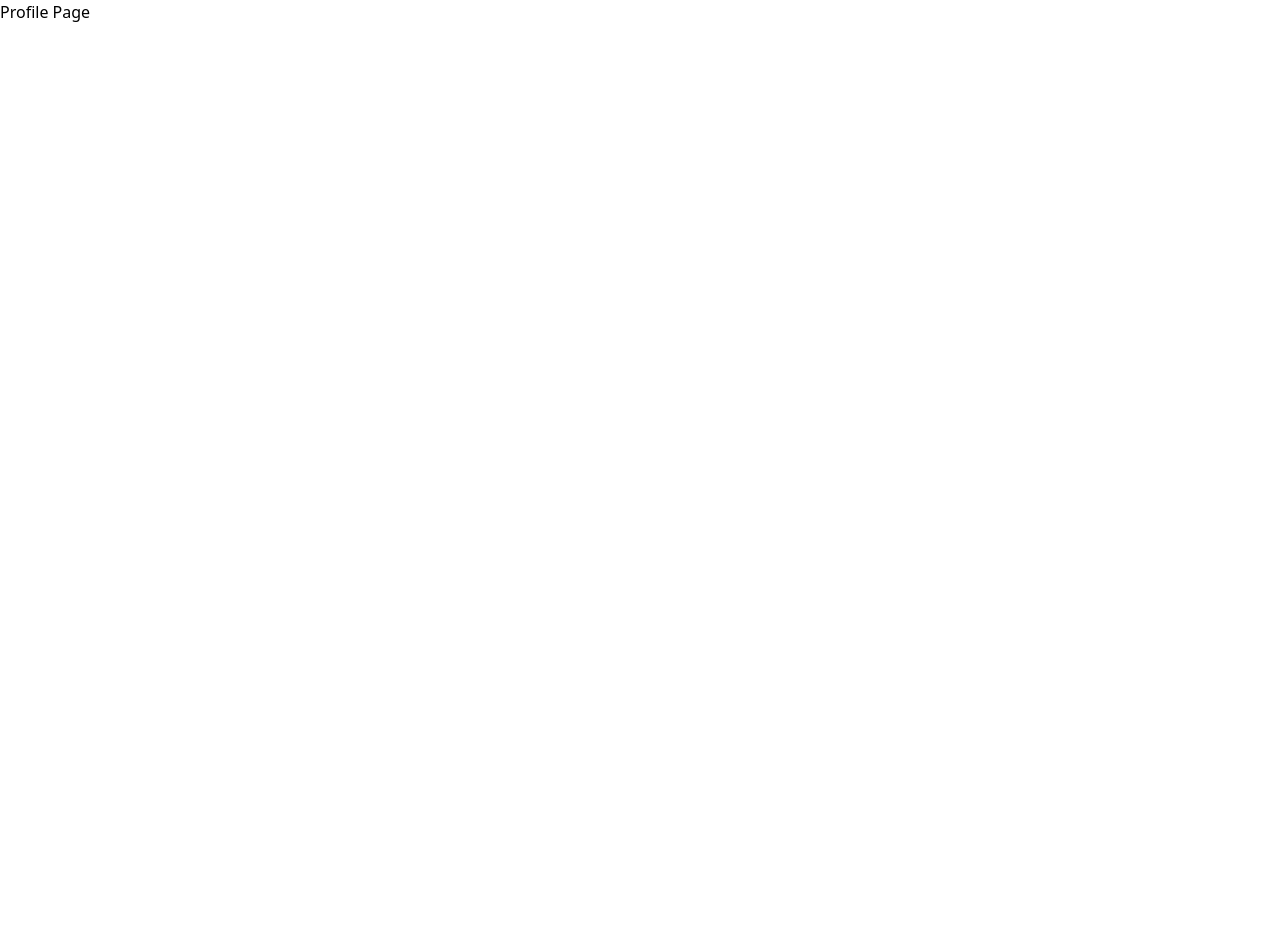
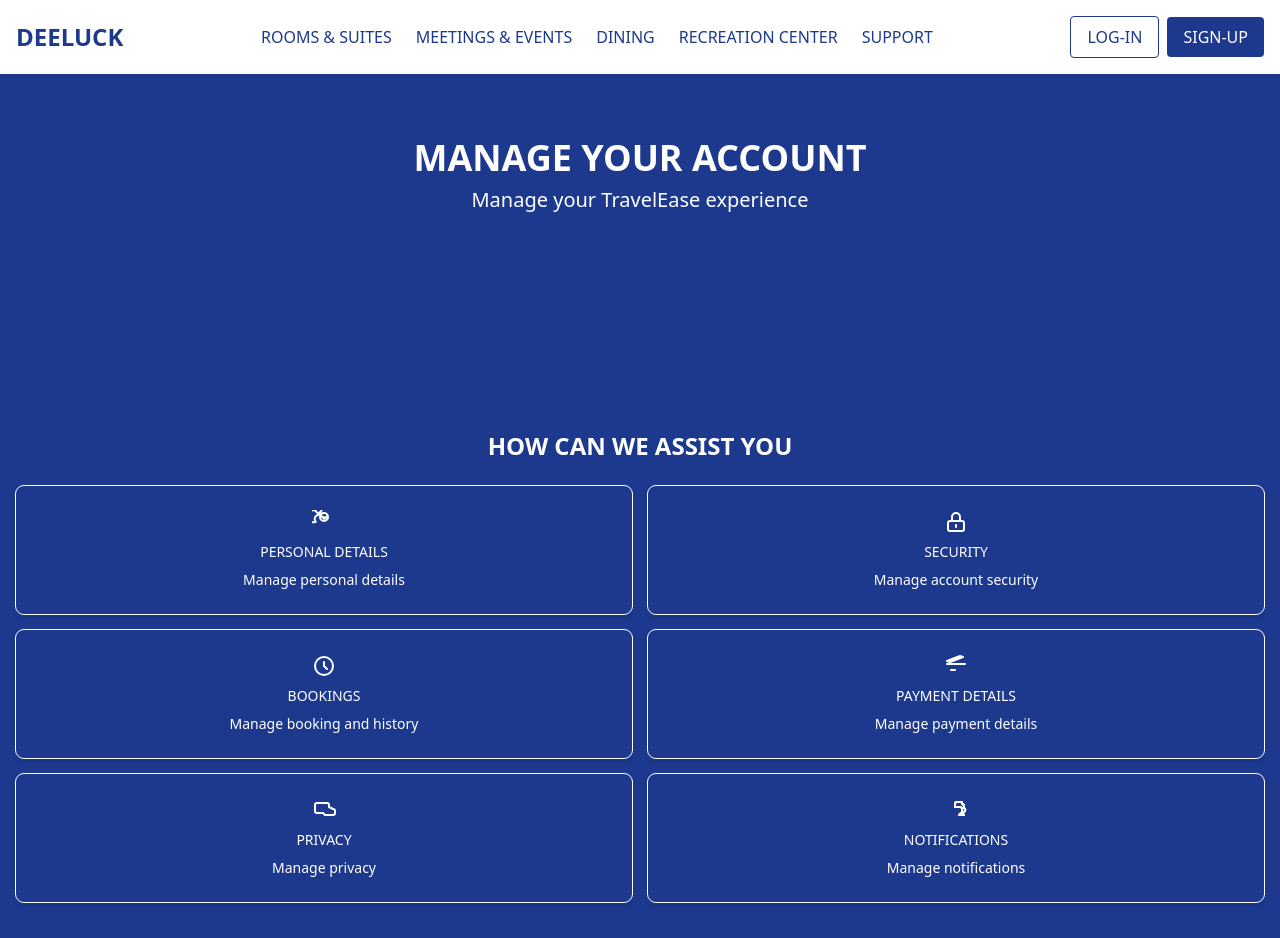
Before and after one commit to Mayoroftata/hotel-management-system, a Next.js app: page /Client/profile in a window 1280 px wide. Shown: the top 938 px of the page. Before the commit the page ends 800 px from the top, so only its background shows below. Built offline with nearby package versions, Linux system fonts and the light colour scheme.

Commit message:
profile page done

```diff
--- a/src/app/Client/profile/page.js
+++ b/src/app/Client/profile/page.js
@@ -1,11 +1,168 @@
-import React from 'react'
+"use client";
+import Footer from "@/components/Footer";
+import NavBar from "@/components/NavBar";
+import React from "react";
 
 const page = () => {
   return (
     <div>
-        <h1>Profile Page</h1>
+      <NavBar />
+      <div className="bg-blue-900 text-white min-h-screen space-y-40">
+        {/* Header */}
+        <header className="bg-blue-900 p-6 text-center ">
+          <h1 className="text-4xl font-bold pt-10">MANAGE YOUR ACCOUNT</h1>
+          <p className="text-xl mt-2">Manage your TravelEase experience</p>
+        </header>
+
+        {/* Main Content */}
+        <div className="container mx-auto px-4 py-8">
+          {/* Assistance Section */}
+          <section className="mb-8">
+            <h2 className="text-2xl font-bold text-center mb-6">
+              HOW CAN WE ASSIST YOU
+            </h2>
+            <div className="grid grid-cols-1 md:grid-cols-2 gap-4">
+              {/* Personal Details */}
+              <div className="bg-blue-900 outline outline-white p-6 rounded-lg shadow-md flex flex-col items-center space-y-2">
+                <svg
+                  xmlns="http://www.w3.org/2000/svg"
+                  className="h-6 w-6"
+                  fill="none"
+                  viewBox="0 0 24 24"
+                  stroke="currentColor"
+                >
+                  <path
+                    strokeLinecap="round"
+                    strokeLinejoin="round"
+                    strokeWidth="2"
+                    d="M16 7a4 4 0 11-8 0 4 4 0 018 0zM3.859 11.859a4 4 0 015.657-5.657l2.127 2.127c.199.199.474.296.74.296s.542-.097.74-.296l2.127-2.127a4 4 0 11-5.657-5.657l-2.127 2.127a1.5 1.5 0 01-2.121 0l-2.127-2.127A6 6 0 103.859 11.859z"
+                  />
+                </svg>
+                <p className="text-sm font-medium">PERSONAL DETAILS</p>
+                <p className="text-sm">Manage personal details</p>
+              </div>
+
+              {/* Security */}
+              <div className="bg-blue-900 outline outline-white p-6 rounded-lg shadow-md flex flex-col items-center space-y-2">
+                <svg
+                  xmlns="http://www.w3.org/2000/svg"
+                  className="h-6 w-6"
+                  fill="none"
+                  viewBox="0 0 24 24"
+                  stroke="currentColor"
+                >
+                  <path
+                    strokeLinecap="round"
+                    strokeLinejoin="round"
+                    strokeWidth="2"
+                    d="M12 15v2m-6 4h12a2 2 0 002-2v-6a2 2 0 00-2-2H6a2 2 0 00-2 2v6a2 2 0 002 2zm10-10V7a4 4 0 00-8 0v4"
+                  />
+                </svg>
+                <p className="text-sm font-medium">SECURITY</p>
+                <p className="text-sm">Manage account security</p>
+              </div>
+
+              {/* Bookings */}
+              <div className="bg-blue-900 outline outline-white p-6 rounded-lg shadow-md flex flex-col items-center space-y-2">
+                <svg
+                  xmlns="http://www.w3.org/2000/svg"
+                  className="h-6 w-6"
+                  fill="none"
+                  viewBox="0 0 24 24"
+                  stroke="currentColor"
+                >
+                  <path
+                    strokeLinecap="round"
+                    strokeLinejoin="round"
+                    strokeWidth="2"
+                    d="M12 8v4l3 3m6-3a9 9 0 11-18 0 9 9 0 0118 0z"
+                  />
+                </svg>
+                <p className="text-sm font-medium">BOOKINGS</p>
+                <p className="text-sm">Manage booking and history</p>
+              </div>
+
+              {/* Payment Details */}
+              <div className="bg-blue-900 outline outline-white p-6 rounded-lg shadow-md flex flex-col items-center space-y-2">
+                <svg
+                  xmlns="http://www.w3.org/2000/svg"
+                  className="h-6 w-6"
+                  fill="none"
+                  viewBox="0 0 24 24"
+                  stroke="currentColor"
+                >
+                  <path
+                    strokeLinecap="round"
+                    strokeLinejoin="round"
+                    strokeWidth="2"
+                    d="M3 10h18M7 16h4M3 7l13-5 3 1l-13 5-3-1z"
+                  />
+                </svg>
+                <p className="text-sm font-medium">PAYMENT DETAILS</p>
+                <p className="text-sm">Manage payment details</p>
+              </div>
+
+              {/* Privacy */}
+              <div className="bg-blue-900 outline outline-white p-6 rounded-lg shadow-md flex flex-col items-center space-y-2">
+                <svg
+                  xmlns="http://www.w3.org/2000/svg"
+                  className="h-6 w-6"
+                  fill="none"
+                  viewBox="0 0 24 24"
+                  stroke="currentColor"
+                >
+                  <path
+                    strokeLinecap="round"
+                    strokeLinejoin="round"
+                    strokeWidth="2"
+                    d="M17 9V7a2 2 0 00-2-2H5a2 2 0 00-2 2v6a2 2 0 002 2h6l2 2h8a2 2 0 002-2v-2a2 2 0 00-2-2z"
+                  />
+                </svg>
+                <p className="text-sm font-medium">PRIVACY</p>
+                <p className="text-sm">Manage privacy</p>
+              </div>
+
+              {/* Notifications */}
+              <div className="bg-blue-900 outline outline-white p-6 rounded-lg shadow-md flex flex-col items-center space-y-2">
+                <svg
+                  xmlns="http://www.w3.org/2000/svg"
+                  className="h-6 w-6"
+                  fill="none"
+                  viewBox="0 0 24 24"
+                  stroke="currentColor"
+                >
+                  <path
+                    strokeLinecap="round"
+                    strokeLinejoin="round"
+                    strokeWidth="2"
+                    d="M15 17h5l-1.405-1.405A2.032 2.032 0 0118 14.158V11a2 2 0 00-2-2h-5V6a2 2 0 012-2h5v2a2 2 0 012 2v2.158A2.032 2.032 0 0118 14z"
+                  />
+                  <path
+                    strokeLinecap="round"
+                    strokeLinejoin="round"
+                    strokeWidth="2"
+                    d="M15 17h5l-1.405-1.405A2.032 2.032 0 0118 14.158V11a2 2 0 00-2-2h-5V6a2 2 0 012-2h5v2a2 2 0 012 2v2.158A2.032 2.032 0 0118 14z"
+                  />
+                </svg>
+                <p className="text-sm font-medium">NOTIFICATIONS</p>
+                <p className="text-sm">Manage notifications</p>
+              </div>
+            </div>
+          </section>
+
+          {/* Footer */}
+          <footer className="mt-8 text-center text-gray-400">
+            <p>
+              Thank you for choosing TravelEase. We're dedicated to making your
+              travel experience the best it can be. If you have any questions or
+              need assistance, don't hesitate to reach out to us.
+            </p>
+          </footer>
+        </div>
+      </div>
+      <Footer />
     </div>
-  )
-}
+  );
+};
 
-export default page
+export default page;
```
